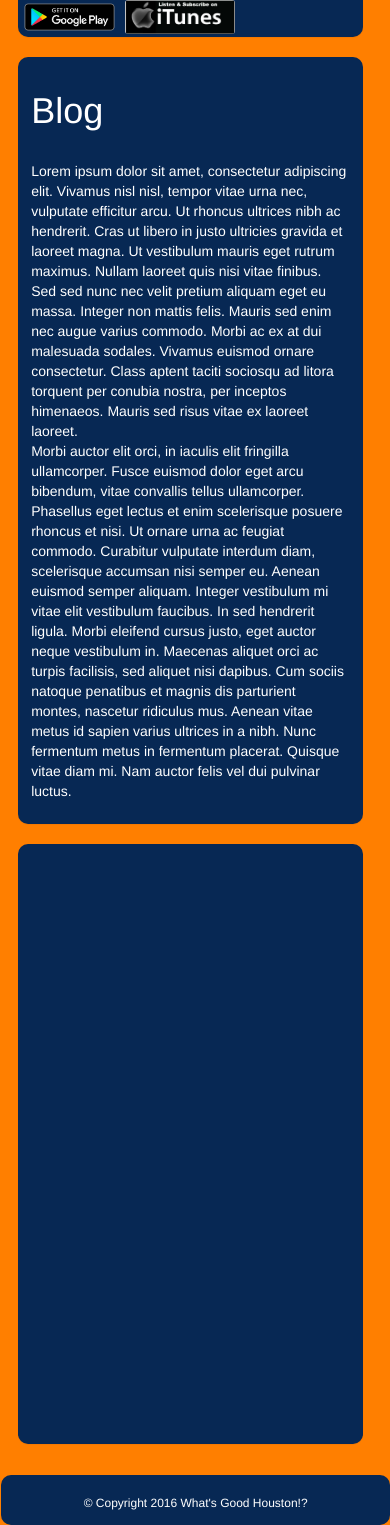
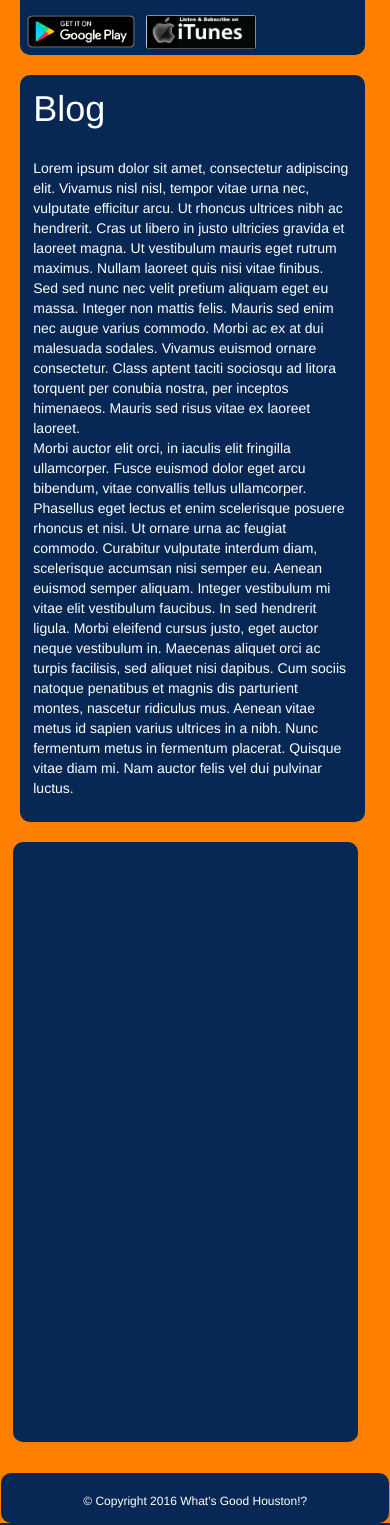
Before and after one commit to ishirley34/WGHPodcast, a PHP site: page / in a window 390 px wide. Shown: the part 597-2122 px from the top of the page. Run offline with PHP 8.4, Linux system fonts and the light colour scheme; some libraries are stand-ins or nearby versions.

Commit message:
fixed some more margins on smaller screens

```diff
--- a/assets/css/style.css
+++ b/assets/css/style.css
@@ -82,19 +82,24 @@ iframe {
 h1 {
 	color: #ffffff;
 	padding: 10px;
+	margin-top: 0;
 }
 .row {
 	width: 98%;
 }
-.brands {
+/*.brands {
 	width: 30%;
 	height: auto;
-}
+}*/
 
 #itunes_logo {
 	border-radius: 3px;
 	height: 34px;
 	width: 110px;
+}
+#google_logo {
+	width: 121.98px;
+	height: 47.2px;
 }
 
 .navbar-toggle {
@@ -106,17 +111,17 @@ h1 {
 
 @media screen and (max-width: 980px) {
 	#firstPanel {
-		margin-left: 5%;
+		margin-left: 3.7%;
 		width: 98%;
 	}
 	#secondPanel {
-		margin-left: 5%;
+		margin-left: 3.7%;
 	/*	margin-right: 1%;*/
 		width: 98%;
 		padding: 1%;
 	}
 	#thirdPanel {
-		margin-left: 5%;
+		margin-left: 3.7%;
 		width: 98%;
 	}
 	iframe {
@@ -125,8 +130,49 @@ h1 {
 	footer {
 		margin-top: 10px;
 		margin-left: 1px;
+		width: 99.6%;
+		margin-bottom: 1px;
 	}
+	.navbar {
+		padding-bottom: 50px;
+	}
+}
+
+/*Media Queries for screen size of 768px*/
+
+@media screen and (max-width: 784px) {
+	.navbar {
+		padding-bottom: 50px;
+	}
+	.navbar-toggle {
+		margin-top: 30px;
+	}
+	#firstPanel {
+		margin-left: 4%;
+	}
+	#secondPanel {
+		margin-left: 4%;
+	}
+	#secondPanel {
+		margin-left: 4%;
+	}
+}
+/*Media Queries for screen size of 496px*/
+
+@media screen and (max-width: 496px) {
 	.navbar {
 		padding-bottom: 32px;
 	}
+	.navbar-toggle {
+		margin-top: 32px;
+	}
+	#firstPanel {
+		margin-left: 5.6%;
+	}
+	#secondPanel {
+		margin-left: 5.6%;
+	}
+	#secondPanel {
+		margin-left: 5.6%;
+	}
 }
--- a/index.html
+++ b/index.html
@@ -57,7 +57,7 @@
 				<iframe class="iframe" width="98%" height="465" scrolling="no" frameborder="no" src="https://w.soundcloud.com/player/?url=https://soundcloud.com/user-526574837&amp;auto_play=false&amp;buying=true&amp;liking=true&amp;download=true&amp;sharing=true&amp;show_artwork=true&amp;show_comments=true&amp;show_playcount=true&amp;show_user=true&amp;hide_related=false&amp;visual=true&amp;start_track=0&amp;callback=true"></iframe>
 				<!-- Links for Google and iTunes -->
 				<a class="brand" href="https://play.google.com/music/listen?t%3DThe_%2522What%27s_Good%2C_Houston%3F!%2522_Podcast&u=0#/ps/Ilncuqlhwxna2spmciqcbkjb6xm" target="blank">
-					<img src="assets/images/google_badge.png" class="brands" alt="Google Play">
+					<img src="assets/images/google_badge.png" class="brands" alt="Google Play" id="google_logo">
 				</a>
 				<a class="brand" href="https://itunes.apple.com/us/podcast/whats-good-houston-!-podcast/id1183961498?mt=2" target="blank">
 					<img src="assets/images/iTunes_border.png" class="brands" alt="Itunes logo" id="itunes_logo">
```
